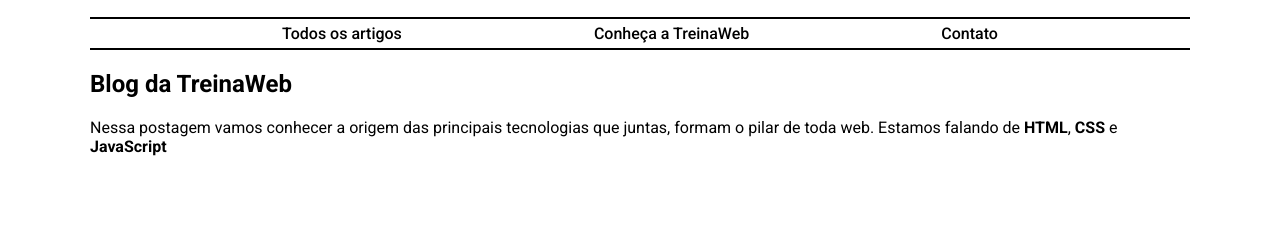
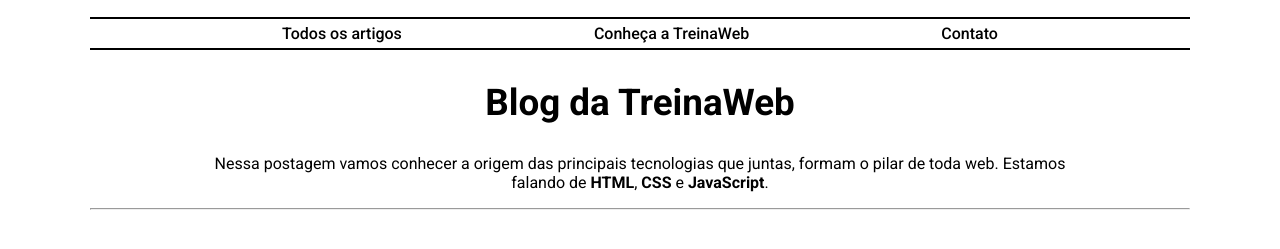
Before and after one commit to treinaweb/HTML-CSS-Semantica, a plain HTML site: page index.html in a window 1280 px wide. Shown: the part 63-312 px from the top of the page. Drawn offline with Linux system fonts and the light colour scheme.

Commit message:
5-5 Estilizando a introdução

```diff
--- a/index.html
+++ b/index.html
@@ -34,8 +34,9 @@
             <h1 class="titulo-principal">Blog da TreinaWeb</h1>
             <p>
                 Nessa postagem vamos conhecer a origem das principais tecnologias que juntas, formam o pilar de
-                toda web. Estamos falando de <strong>HTML</strong>, <strong>CSS</strong> e <strong>JavaScript</strong>
+                toda web. Estamos falando de <strong>HTML</strong>, <strong>CSS</strong> e <strong>JavaScript</strong>.
             </p>
+            <hr>
         </div>
     </section>
 </body>
--- a/style.css
+++ b/style.css
@@ -39,3 +39,19 @@ html {
 }
 
 /* Header Fim */
+
+/* Introdução section Inicio */
+.intro-section {
+    text-align: center;
+}
+
+.intro-section h1 {
+    font-size: 2.3rem;
+}
+
+.intro-section p {
+    max-width: 900px;
+    margin-inline: auto;
+}
+
+/* Introdução section Fim */
```
